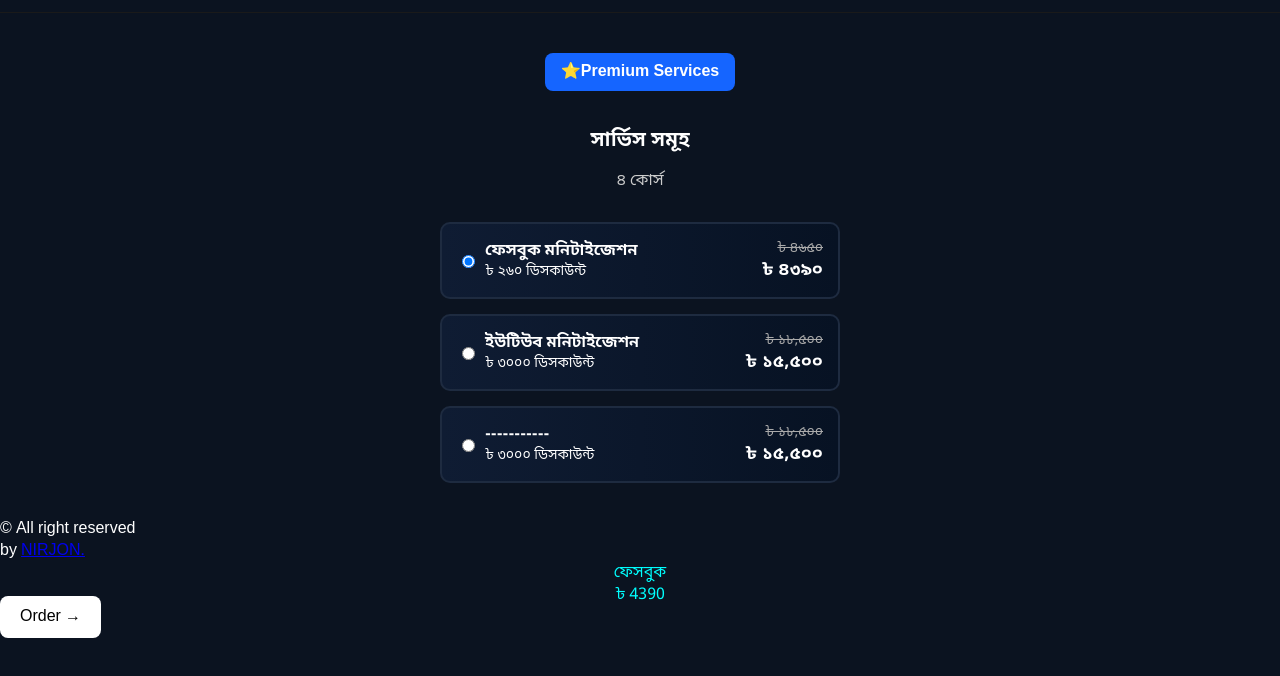
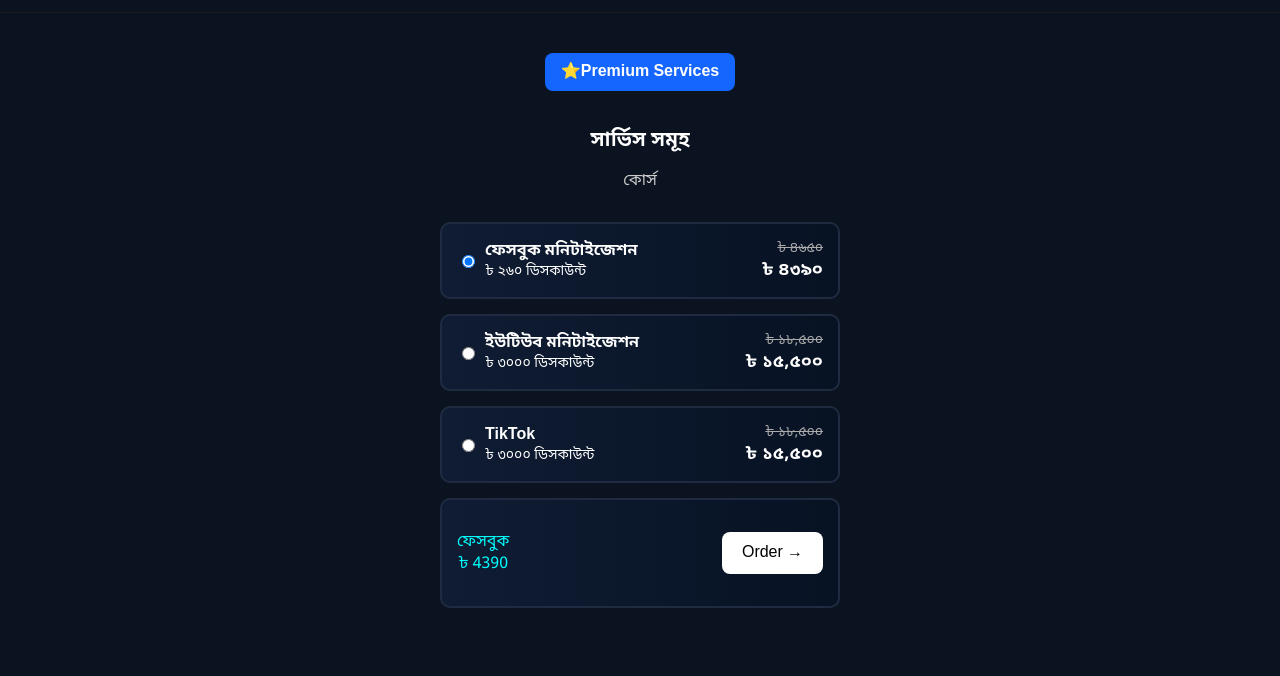
Before and after one commit to nasirgitweb/Service-All, a plain HTML site: page index.html in a window 1280 px wide. Shown: the part 62-738 px from the top of the page. Drawn offline with Linux system fonts and the light colour scheme.

Commit message:
Update index.html

```diff
--- a/index.html
+++ b/index.html
@@ -33,7 +33,7 @@
 <div class="container">
   <div class="badge">⭐Premium Services</div>
   <h2 class="title">সার্ভিস সমূহ</h2>
-  <p class="subtitle">৪ কোর্স</p>
+  <p class="subtitle"> কোর্স</p>
 
   <label class="plan">
     <div class="plan-info">
@@ -63,11 +63,12 @@
     </div>
   </label>
 
+
   <label class="plan">
     <div class="plan-info">
-      <input type="radio" name="plan" value="ইউটিউব" onclick="updatePlan('-----', 15500)" />
+      <input type="radio" name="plan" value="ইউটিউব" onclick="updatePlan('TikTok', 15500)" />
       <div class="lekha">
-        <div><strong>-----------</strong></div>
+        <div><strong>TikTok</strong></div>
         <div style="font-size: 14px;">৳ ৩০০০ ডিসকাউন্ট</div>
       </div>
     </div>
@@ -76,8 +77,8 @@
       <div class="final-price">৳ ১৫,৫০০</div>
     </div>
   </label>
-   <!-- -----------ata faka thakbe---------- -->
 
+  <!-- -----------ata faka thakbe---------- -->
   <!-- <label class="plan">
     <div class="plan-info">
       <input type="radio" name="plan" value="ইউটিউব" onclick="updatePlan('ইউটিউব', 15500)" />
@@ -87,23 +88,17 @@
     <div class="price-info">
     </div>
   </label> -->
-
   <!-- -----------ata faka thakbe---------- -->
 
+  <label class="plan" >
+    <div id="selectedPlan">
+     <p> ফেসবুক<br>৳ 4390</p>
+    </div>
+    <a class="subscribe-btn" target="_blank" href="order.html">Order →</a>
+  </label>
 
 </div>
 
-<!-- Footer -->
-<div class="footer">
-
-  <footer class="footer2">
-    © All right reserved <br> by <a href="index.html">NIRJON.</a>
-  </footer>
-
-  <div id="selectedPlan">ফেসবুক<br>৳ 4390</div>
-  <a class="subscribe-btn" target="_blank" href="order.html">Order →</a>
-
-</div>
 
 
 <script>
```
